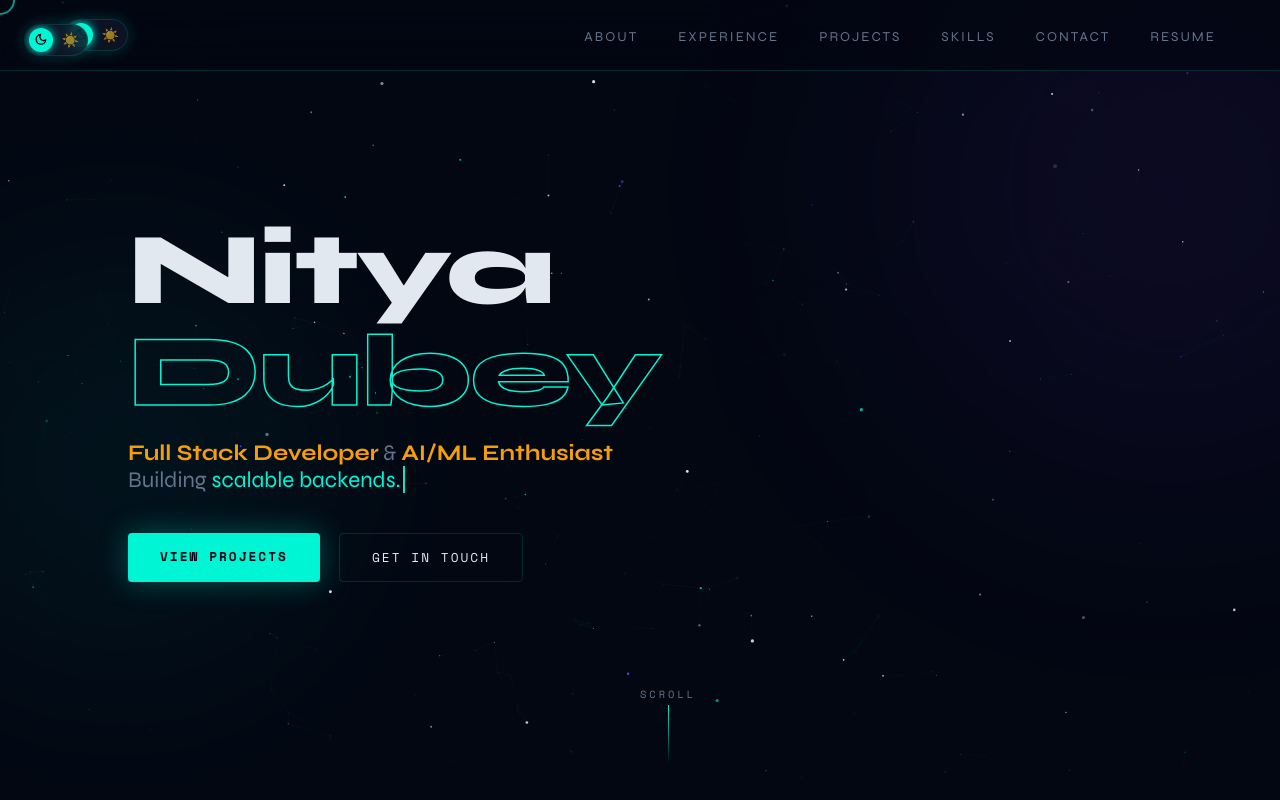
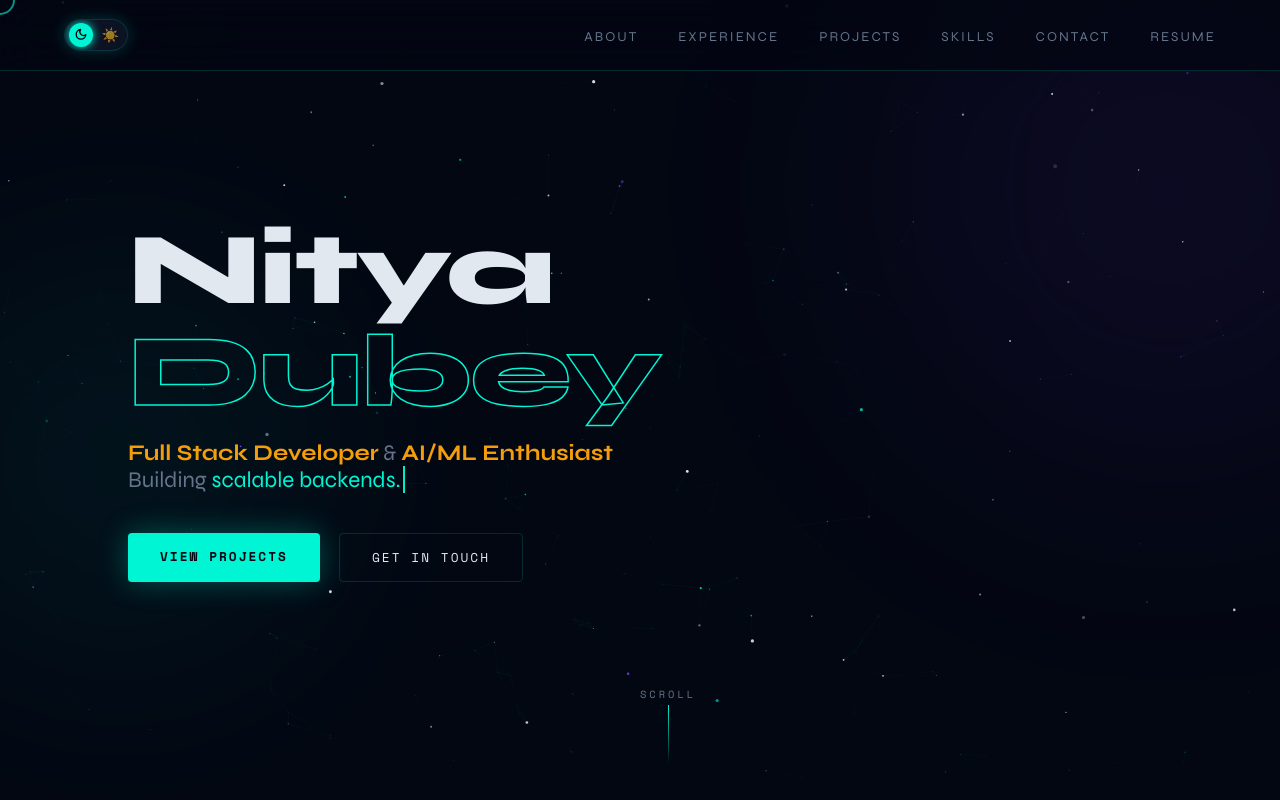
Before and after one commit to NityaDubeyyy/Portfolio-Website, a React (Create React App) app: page / in a window 1280 px wide. Shown: the top 800 px of the page. Built offline with nearby package versions, Linux system fonts and the light colour scheme.

Commit message:
Fix UI: Remove duplicate ThemeToggle causing overlap

```diff
--- a/src/App.jsx
+++ b/src/App.jsx
@@ -41,9 +41,6 @@ function App() {
       {/* Custom Cursor */}
       <CustomCursor mousePos={mousePos} />
 
-      {/* Theme Toggle */}
-      <ThemeToggle />
-
       {/* Layout */}
       <Navbar />
       <main>
```
